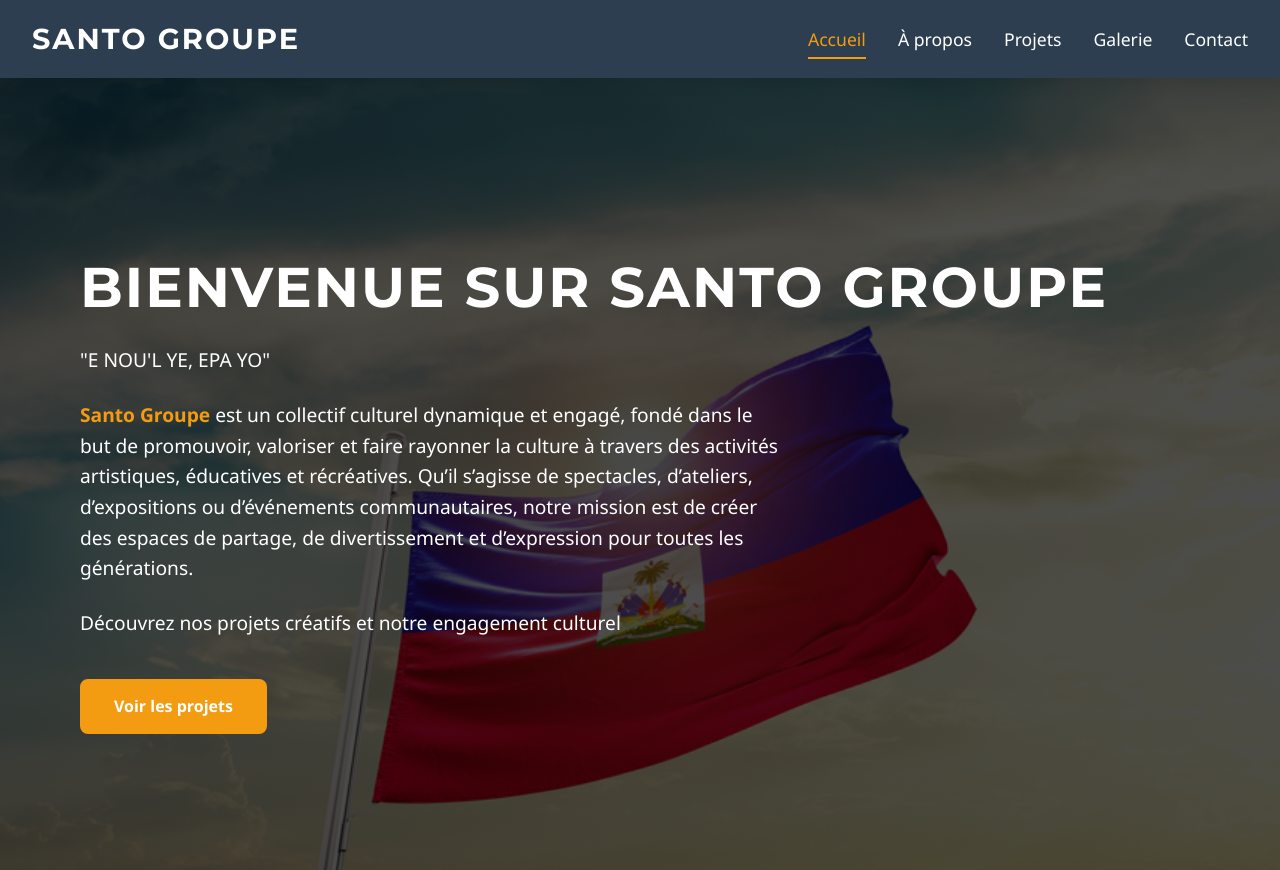
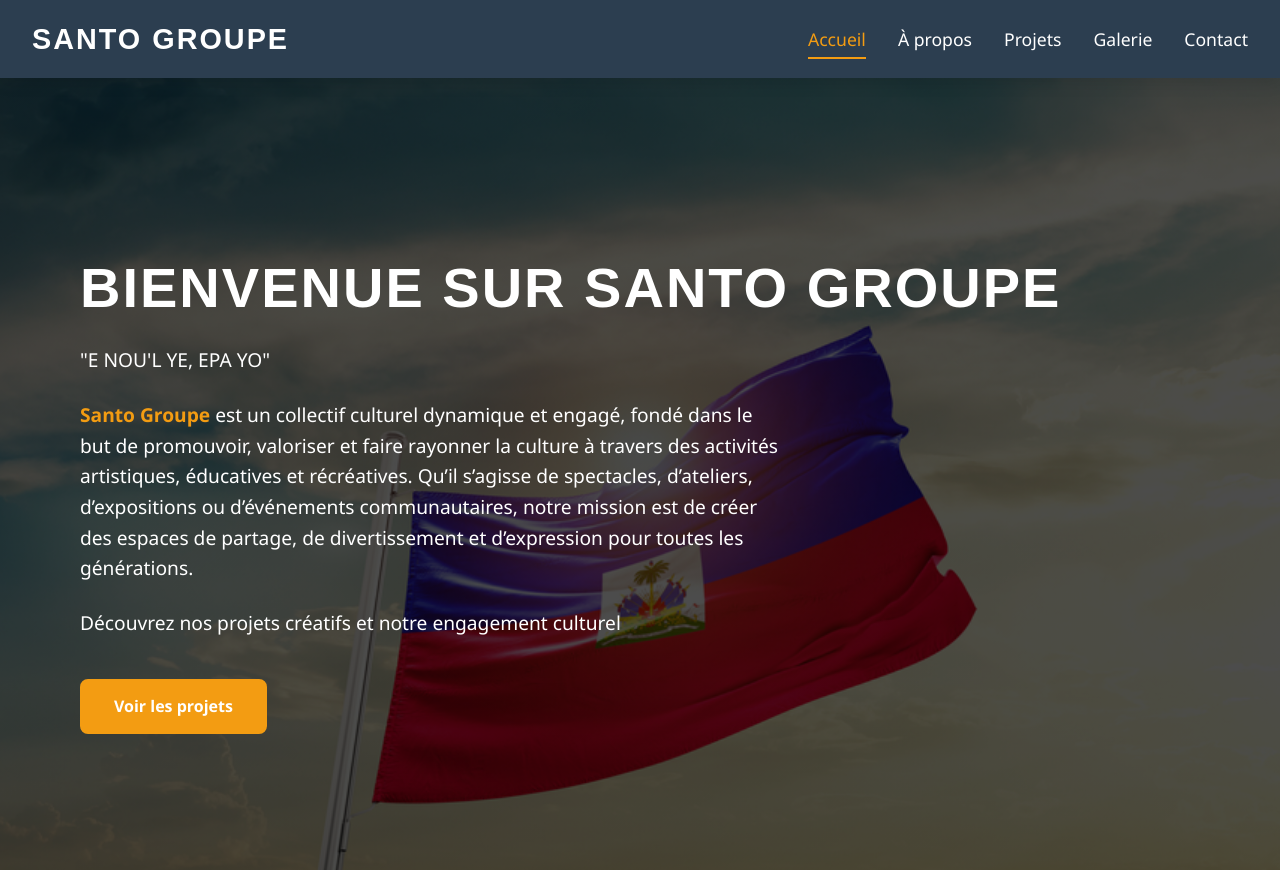
Before and after one commit to kendev888/Santo-groupe, a plain HTML site: page index.html in a window 1280 px wide. Shown: the top 870 px of the page. Drawn offline with Linux system fonts and the light colour scheme.

Commit message:
Update index.html

```diff
--- a/index.html
+++ b/index.html
@@ -6,7 +6,8 @@
   <title>Santo Groupe</title>
   <link rel="stylesheet" href="style.css" />
   <script src="script.js" defer></script>
-  <link href="https://fonts.googleapis.com/css2?family=Montserrat:wght@400;700&display=swap" rel="stylesheet">
+    <link href="boot.css" rel="stylesheet">
+
 </head>
 <body>
   <header>
```
